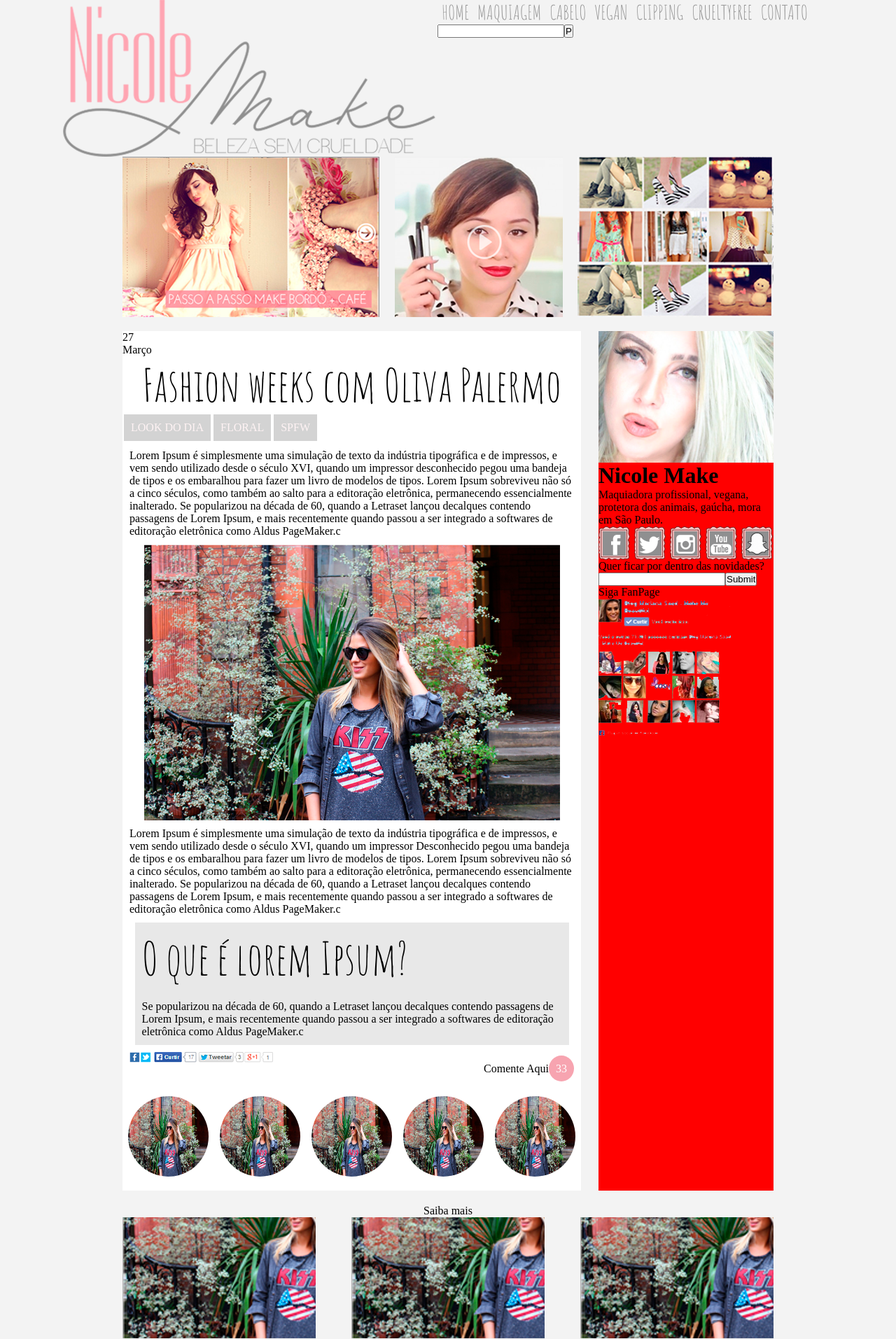
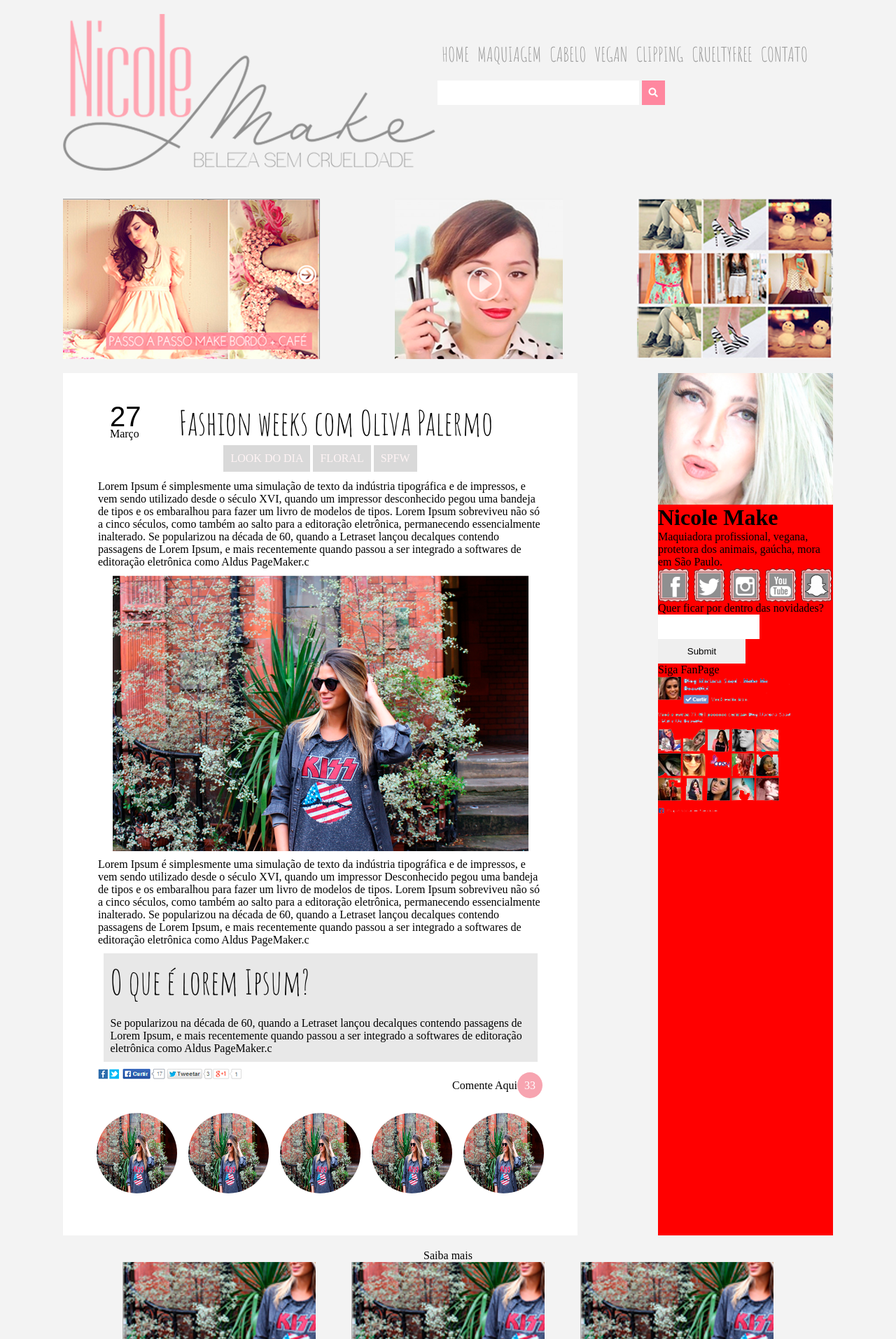
Before and after one commit to RodrigoRGRB/makeoverday, a PHP site: page / in a window 1280 px wide. Shown: the top 1913 px of the page at 70% size. Run offline with PHP 8.4, Linux system fonts and the light colour scheme; some libraries are stand-ins or nearby versions.

Commit message:
Finalizando top CSS

```diff
--- a/makeoverday/css/estilo.css
+++ b/makeoverday/css/estilo.css
@@ -23,7 +23,7 @@ img{
 
 .super{
     max-width: 1100px;
-    margin:0 auto;
+    margin:20px auto 40px auto;
     display: flex;
 }
 
@@ -32,6 +32,9 @@ img{
   max-width: 535px;
 }
 
+.menu{
+  margin:40px 0 0 0;
+}
 
 .menu ul{
   display: flex;
@@ -52,6 +55,26 @@ img{
 }
 /*Menu*/
 
+
+/*formulario*/
+.container {
+  width: 100%; /* define a largura do campo */
+  margin: 20px 0 0 0;
+}
+input {
+  width: 50%;
+  } /* define a largura do campo igual a largura do container */
+input,  button {
+  padding: 10px;
+  border: none;
+}
+
+button{
+  background-color: #ff879f;
+  color: white;
+}
+
+/*formulario*/
 nav{
   max-width: 1100px;
   margin:0 auto;
@@ -84,7 +107,7 @@ nav li a:hover{
 }
 
 header{
-  max-width: 930px;
+  max-width: 1100px;
   display: flex;
   flex: 1;
   flex-wrap: wrap;
@@ -93,7 +116,7 @@ header{
   margin:0 auto;
 }
 .main{
-  max-width: 930px;
+  max-width: 1100px;
   margin:20px auto;
   display: flex;
   justify-content: space-between;
@@ -101,15 +124,33 @@ header{
 .principal{
     max-width: 655px;
     background-color: white;
+    padding: 40px;
+}
+.post{
+  background-color: white;
+}
+.principalTitulo{
+  display: flex;
+  justify-content: space-around;
+  align-items: center;
 }
 
-.post{
-  background-color: white;
+.data p{
+  font-size: 2.5em;
+  font-family: sans-serif;
+  margin-bottom: 0;
+  padding-bottom: 0;
+  line-height: 0.8;
+}
+
+.data span{
+  margin-top:-20px;
+  padding: 0;
 }
 
 .titulo, .ptitulo{
   font-family: 'Amatic SC', cursive;
-  font-size: 4em;
+  font-size: 3em;
   text-align: center;
 }
 .marcadores{
@@ -117,8 +158,7 @@ header{
   display: flex;
   flex: 1;
   flex-wrap: wrap;
-  justify-content: space-between;
-  align-items: center;
+  justify-content: center;
 }
 
 .marcadores ul{
@@ -127,13 +167,13 @@ header{
 }
 
 .marcadores a{
-    background-color: #d3d3d3;
-      font-weight: 100;
-      display: block;
-      padding: 10px;
-      text-transform: uppercase;
-      color:#fef3f4;
-      margin:2px;
+    background-color: #d9d9d9;
+    font-weight: 100;
+    display: block;
+    padding: 10px;
+    text-transform: uppercase;
+    color:#fff4f5;
+    margin:2px;
 }
 
 .marcadores a:hover{
--- a/makeoverday/index.html
+++ b/makeoverday/index.html
@@ -50,9 +50,10 @@
             <li><a href="#"><p>Contato</p></a></li>
           </ul>
 
-          <div class="form">
+          <div class="container">
             <form name="pesquisa" action="#">
-              <input type="text" name="pesquisar" /><input type="button" value="P"/>
+              <input type="text" name="pesquisar" />
+              <button type="submit"><i class="fas fa-search"></i></button>
             </form>
           </div>
       </div>
@@ -71,11 +72,13 @@
 
         <section class="principal">
           <section class="post">
-            <div class="data">
-              <p>27</p>
-              <span>Março</span>
+            <div class="principalTitulo">
+              <div class="data">
+                <p>27</p>
+                <span>Março</span>
+              </div>
+              <p class="titulo">Fashion weeks com Oliva Palermo<p>
             </div>
-            <p class="titulo">Fashion weeks com Oliva Palermo<p>
             <div class="marcadores">
               <ul>
                   <li><a href="#"><p>look do dia</p></a></li>
```
